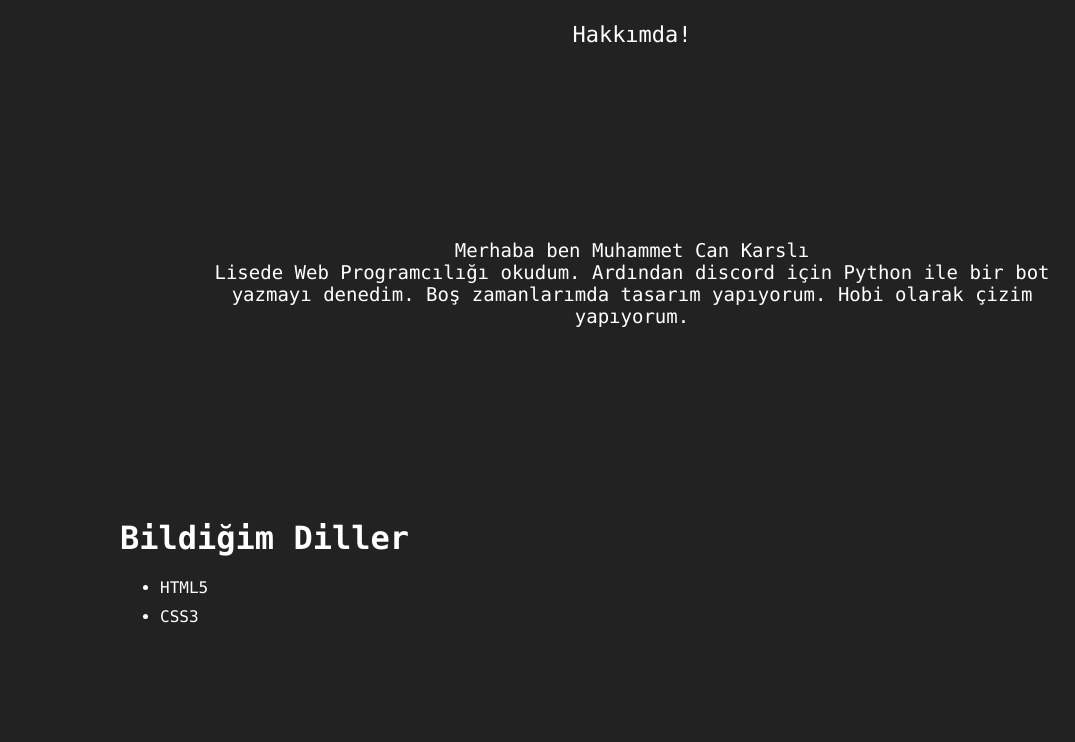
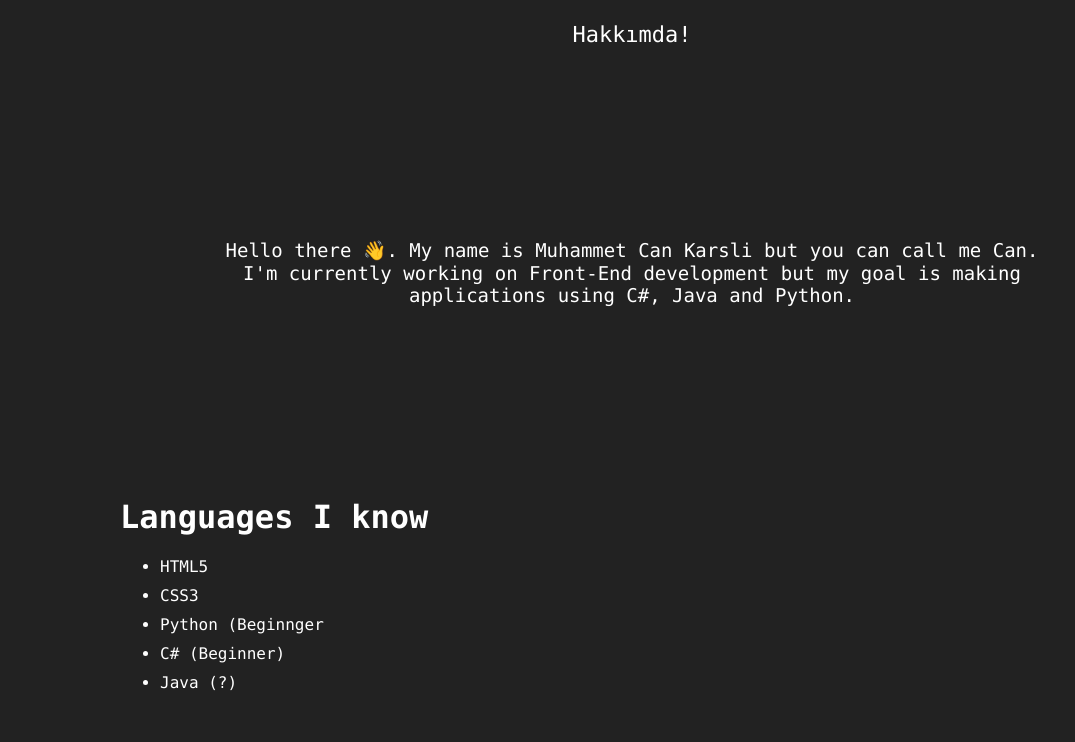
Before and after one commit to cankarsli/cankarsli.github.io, a plain HTML site: page index.html in a window 1280 px wide. Shown: the top 742 px of the page, without its empty margins (8-1083 px from the left). Drawn offline with Linux system fonts and the light colour scheme.

Commit message:
Update index.html

```diff
--- a/index.html
+++ b/index.html
@@ -14,18 +14,19 @@
 		<p class="hi">Hakkımda!</p>
 
 		<div class="about_me">
-			<p>Merhaba ben Muhammet Can Karslı<br>
-				Lisede Web Programcılığı okudum.
-				Ardından discord için Python ile bir bot yazmayı denedim.
-				Boş zamanlarımda tasarım yapıyorum. Hobi olarak çizim yapıyorum.
+			<p>Hello there 👋. My name is Muhammet Can Karsli but you can call me Can.<br>
+				I'm currently working on Front-End development but my goal is making applications using C#, Java and Python.
 			</p>
 		</div>
 
 		<div class="langs">
-			<h1>Bildiğim Diller</h1>
+			<h1>Languages I know</h1>
 			<ul>
 				<li>HTML5</li>
 				<li>CSS3</li>
+				<li>Python (Beginnger</li>
+				<li>C# (Beginner)</li>
+				<li>Java (?)</li>
 			</ul>
 		</div>
 
@@ -34,7 +35,7 @@
 				<li><a href="https://github.com/cankarsli"><i class="fab fa-github-square"></i> Github</a></li>
 				<li><a href="https://twitter.com/fleatra"><i class="fab fa-twitter-square"></i> Twitter</a></li>
 				<li><a href="https://twitch.tv/fleatra"><i class="fab fa-twitch"></i> Twitch</a></li>
-				<li><a href="https://www.instagram.com/fleatra"><i class="fab fa-instagram-square"></i> Instagram</a></li>
+				<li><a href="https://www.instagram.com/muhammetcankarsli"><i class="fab fa-instagram-square"></i> Instagram</a></li>
 			</ul>
 		</div>
 
```
